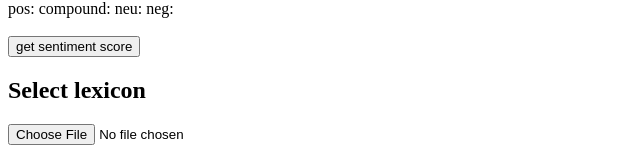
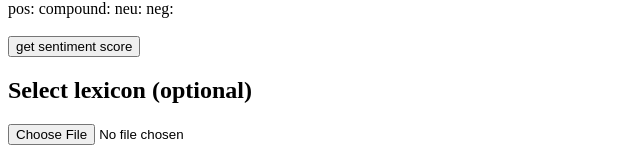
Before and after one commit to daelsepara/SentimentAnalyzerJS, a plain HTML site: page index.html in a window 1280 px wide. Shown: the part 155-322 px from the top of the page, without its empty margins (0-640 px from the left). Drawn offline with nearby package versions, Linux system fonts and the light colour scheme.

Commit message:
indicate the optional lexicon upload

```diff
--- a/index.html
+++ b/index.html
@@ -21,7 +21,7 @@
 			<br/><br/>
 			<button type="button" ng-click = "PolarityScores(sentiment);">get sentiment score</button>
 			<br/>
-			<h2>Select lexicon</h2>
+			<h2>Select lexicon (optional)</h2>
 			<input type="file" onchange="angular.element(this).scope().MakeLexiconDictionary(this.files[0])"></input>
 		</div>
 	</div>
```
